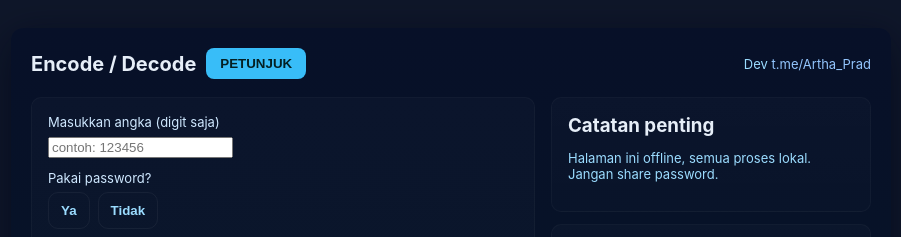
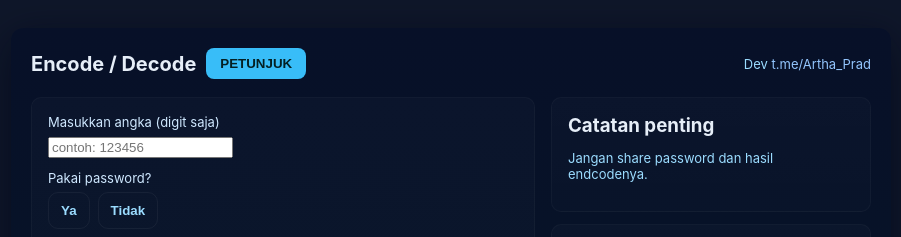
Before and after one commit to ArthaaTude/Endkripsi-Nomer, a plain HTML site: page index.html in a window 1280 px wide. Shown: the top 237 px of the page, without its empty margins (189-1090 px from the left). Drawn offline with Linux system fonts and the light colour scheme.

Commit message:
Update index.html

```diff
--- a/index.html
+++ b/index.html
@@ -156,7 +156,7 @@
       <aside class="right-col" id="guideBox">
         <div class="card">
           <h3 style="margin:0 0 8px 0">Catatan penting</h3>
-          <p class="small">Halaman ini offline, semua proses lokal. Jangan share password.</p>
+          <p class="small">Jangan share password dan hasil endcodenya.</p>
         </div>
 
         <div class="card">
```
